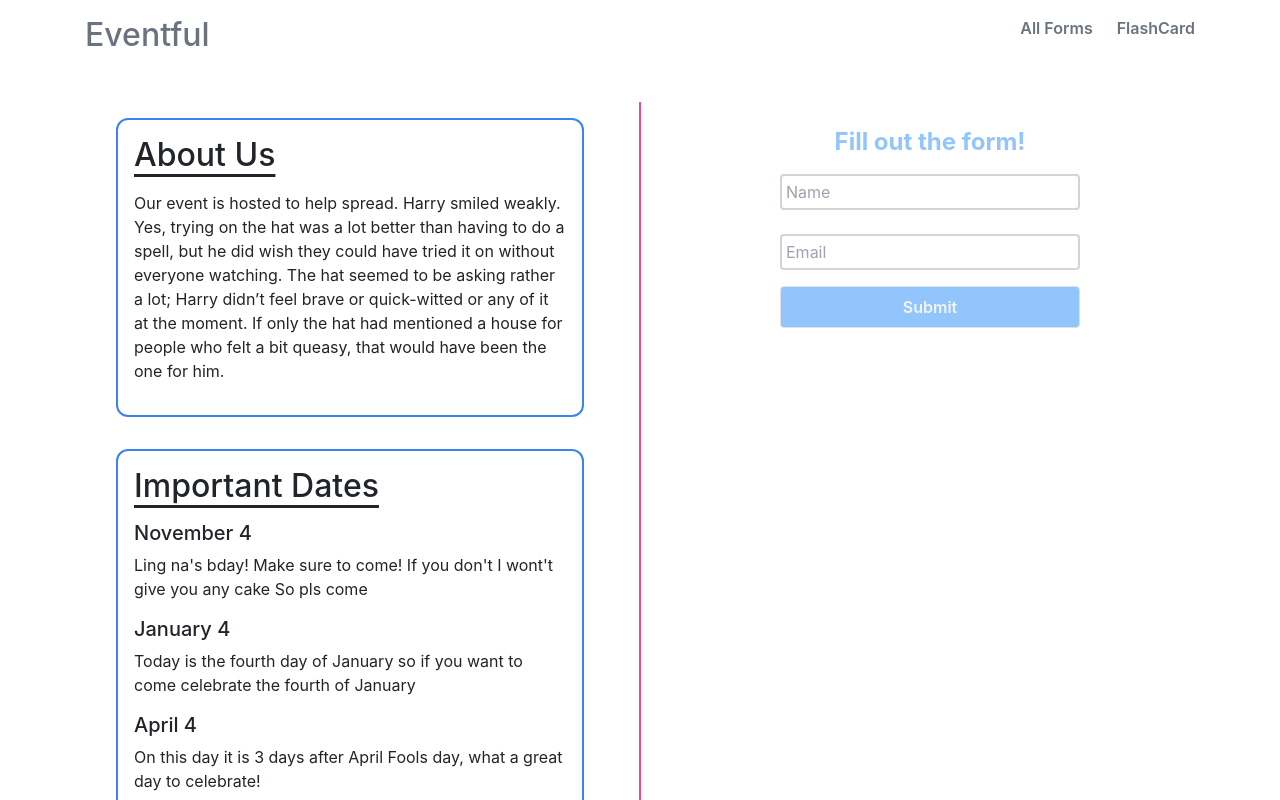
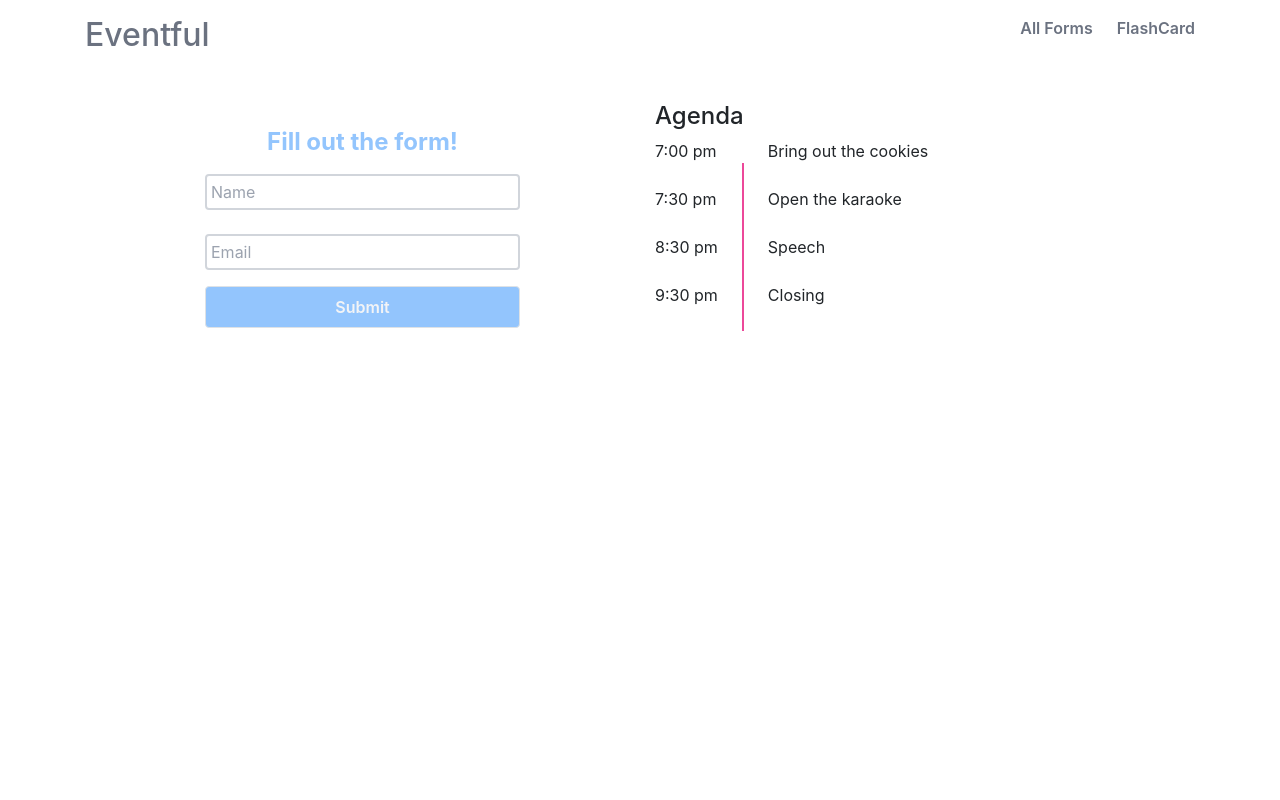
Before and after one commit to cindyliang01/eventful, a React (Create React App) app: page / in a window 1280 px wide. Shown: the top 800 px of the page. Built offline with nearby package versions, Linux system fonts and the light colour scheme.

Commit message:
Changed layout of homepage

```diff
--- a/src/App.js
+++ b/src/App.js
@@ -10,6 +10,10 @@ import { Route, Routes } from "react-router-dom";
 // onclick create post, then update the filteredpost list
 // ADD COMMENTS TO WHEN WE CREATE THE POST INSTEAD OF COMMENTING IN THE ALL FORMS --> no because then they would only be able to comment one thing
 //OR ADD A SEARCH BAR AND THE PAGE ONLY SHOWS THAT ONE, create a new page where there's a search button and then the user can comment on their post
+
+//what to do next is to clean up the home page and make everything much more clear to see
+// maybe when they click resolve, there can be a strikethrough through the words?
+//note down how to improve code writing, think big picture
 
 class App extends Component {
   state = {
--- a/src/components/feedbacks.jsx
+++ b/src/components/feedbacks.jsx
@@ -8,13 +8,8 @@ class FeedBacks extends Component {
       <div>
         {" "}
         {listOfFeedBacks.map((feedback12) => (
-          <FeedBack
-            oneFeedBack={feedback12}
-            key={feedback12.id}
-            // specific={feedback12.feedback}
-          />
+          <FeedBack oneFeedBack={feedback12} key={feedback12.id} />
         ))}
-        {/* <FeedBack></FeedBack> */}
       </div>
     );
   }
--- a/src/pages/FlashCard.jsx
+++ b/src/pages/FlashCard.jsx
@@ -47,10 +47,6 @@ class FlashCard extends Component {
                   <h1 className="text-center font-bold text-2xl mt-4 text-blue-300">
                     Internalize
                   </h1>
-                  {/* <div className="text-center font-bold text-lg pt-4">
-                    {filteredPost[flashCardIndex].feedback}
-                  </div> */}
-
                   <FeedBack onePost={filteredPost[flashCardIndex]}></FeedBack>
                 </div>
               </div>
--- a/src/pages/Home.jsx
+++ b/src/pages/Home.jsx
@@ -6,48 +6,6 @@ class Home extends Component {
     const { createPost, pageState, createComment } = this.props;
     return (
       <div className="flex flex-row justify-between">
-        <div className=" mt-4 container flex flex-col">
-          <div className="m-3 border-2 border-blue-500 rounded-xl p-3">
-            <h2 className="underline underline-offset-8 mb-3">About Us</h2>
-            <p>
-              {" "}
-              Our event is hosted to help spread. Harry smiled weakly. Yes,
-              trying on the hat was a lot better than having to do a spell, but
-              he did wish they could have tried it on without everyone watching.
-              The hat seemed to be asking rather a lot; Harry didn’t feel brave
-              or quick-witted or any of it at the moment. If only the hat had
-              mentioned a house for people who felt a bit queasy, that would
-              have been the one for him.
-            </p>
-          </div>
-          <div className=" m-3 border-2 border-blue-500 rounded-xl p-3">
-            <h2 className="underline underline-offset-8 mb-3">
-              Important Dates
-            </h2>
-            <h5>November 4</h5>
-            <p>
-              Ling na's bday! Make sure to come! If you don't I wont't give you
-              any cake So pls come
-            </p>
-            <h5>January 4</h5>
-            <p>
-              Today is the fourth day of January so if you want to come
-              celebrate the fourth of January
-            </p>
-            <h5>April 4</h5>
-            <p>
-              On this day it is 3 days after April Fools day, what a great day
-              to celebrate!
-            </p>
-            <h5>December 4</h5>
-            <p>
-              Why are these all on the 4th? Oh it's because I copied and pasted
-              the dates and changed the months so I can see how it'll look like
-              on the website
-            </p>
-          </div>
-        </div>
-        <div className=" border-r-2 border-pink-500 mt-4 mx-4"></div>
         <div className=" mt-4 container">
           <h1 className="text-center font-bold text-2xl mt-4 text-blue-300 pb-2">
             Fill out the form!
@@ -60,6 +18,34 @@ class Home extends Component {
             ></PostForm>
           </div>
         </div>
+
+        {/* <div className=" border-r-2 border-pink-500 mt-4 mx-4"></div> */}
+
+        <div className="mt-4 container">
+          <div className="flex flex-col">
+            <div>
+              <h4>Agenda</h4>
+            </div>
+
+            <div className=" flex flex-row justify-between">
+              <div className="flex flex-row">
+                <div className="flex flex-col">
+                  <div className="pb-4">7:00 pm</div>
+                  <div className="pb-4">7:30 pm</div>
+                  <div className="pb-4">8:30 pm</div>
+                  <div className="pb-4">9:30 pm</div>
+                </div>
+                <div className=" border-r-2 border-pink-500 mt-4 mx-4"></div>
+                <div className="flex flex-col">
+                  <div className="pb-4">Bring out the cookies</div>
+                  <div className="pb-4">Open the karaoke </div>
+                  <div className="pb-4">Speech</div>
+                  <div className="pb-4">Closing</div>
+                </div>
+              </div>
+            </div>
+          </div>
+        </div>
       </div>
     );
   }
```
Also changed, not shown: src/components/feedback.jsx (+0 -18 lines).
